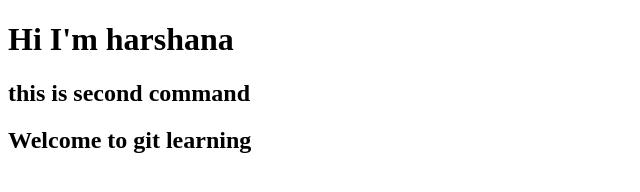
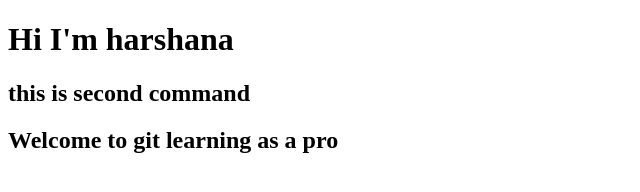
Before and after one commit to Harshana0926/learning, a plain HTML site: page index.html in a window 1280 px wide. Shown: the full height of the page, 0-640 px from the left. Drawn offline with Linux system fonts and the light colour scheme.

Commit message:
added header

```diff
--- a/index.html
+++ b/index.html
@@ -8,6 +8,6 @@
 <body>
     <h1>Hi I'm harshana</h1>
     <h2>this is second command</h2>
-    <h2>Welcome to git learning</h2>
+    <h2>Welcome to git learning as a pro</h2>
 </body>
 </html>
```
